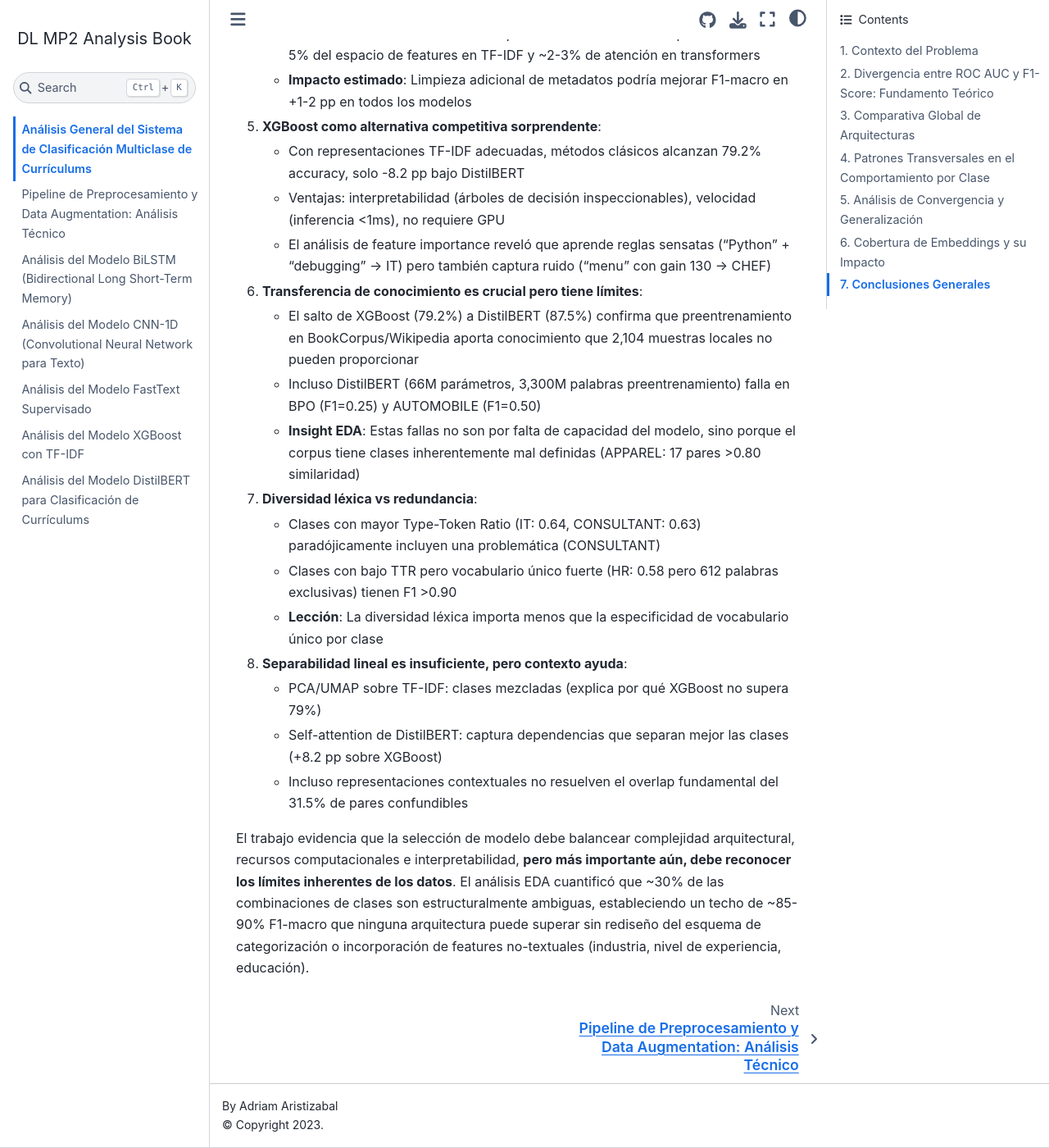
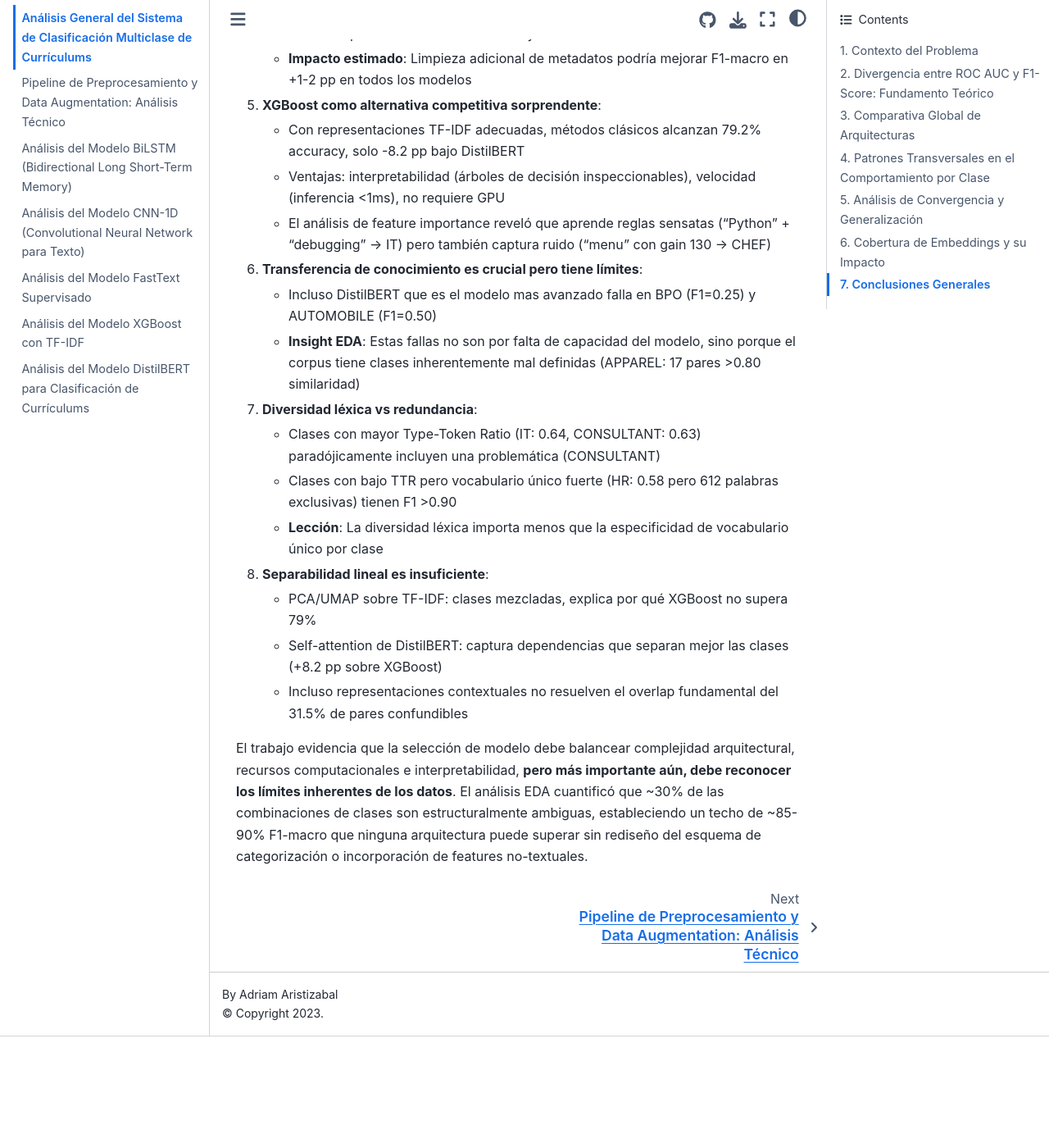
Before and after one commit to Ansemon/DLP2, a Jupyter Book: the page built from general_analysis.md, in a window 1280 px wide and 1400 px high, scrolled down 14307 px. Shown: the whole window at 82% size. Built offline with Jupyter Book 1.0.4 settings and Sphinx 7.4.7 and the Sphinx Book theme 1.1.4, drawn with Linux system fonts in a browser that asks for light colours; pages that are not in the unit, such as notebooks, are missing from menus; after the commit the page ends 15571 px from its top, so only the background shows below that; some of the changed text lies outside the part shown.

Commit message:
Fix titles and toc

```diff
--- a/general_analysis.md
+++ b/general_analysis.md
@@ -328,8 +328,7 @@ El sistema de clasificación multiclase de currículums presenta un caso de estu
    - El análisis de feature importance reveló que aprende reglas sensatas ("Python" + "debugging" → IT) pero también captura ruido ("menu" con gain 130 → CHEF)
 
 6. **Transferencia de conocimiento es crucial pero tiene límites**:
-   - El salto de XGBoost (79.2%) a DistilBERT (87.5%) confirma que preentrenamiento en BookCorpus/Wikipedia aporta conocimiento que 2,104 muestras locales no pueden proporcionar
-   - Incluso DistilBERT (66M parámetros, 3,300M palabras preentrenamiento) falla en BPO (F1=0.25) y AUTOMOBILE (F1=0.50)
+   - Incluso DistilBERT que es el modelo mas avanzado falla en BPO (F1=0.25) y AUTOMOBILE (F1=0.50)
    - **Insight EDA**: Estas fallas no son por falta de capacidad del modelo, sino porque el corpus tiene clases inherentemente mal definidas (APPAREL: 17 pares >0.80 similaridad)
 
 7. **Diversidad léxica vs redundancia**:
@@ -337,9 +336,9 @@ El sistema de clasificación multiclase de currículums presenta un caso de estu
    - Clases con bajo TTR pero vocabulario único fuerte (HR: 0.58 pero 612 palabras exclusivas) tienen F1 >0.90
    - **Lección**: La diversidad léxica importa menos que la especificidad de vocabulario único por clase
 
-8. **Separabilidad lineal es insuficiente, pero contexto ayuda**:
-   - PCA/UMAP sobre TF-IDF: clases mezcladas (explica por qué XGBoost no supera 79%)
+8. **Separabilidad lineal es insuficiente**:
+   - PCA/UMAP sobre TF-IDF: clases mezcladas, explica por qué XGBoost no supera 79%
    - Self-attention de DistilBERT: captura dependencias que separan mejor las clases (+8.2 pp sobre XGBoost)
    - Incluso representaciones contextuales no resuelven el overlap fundamental del 31.5% de pares confundibles
 
- El trabajo evidencia que la selección de modelo debe balancear complejidad arquitectural, recursos computacionales e interpretabilidad, **pero más importante aún, debe reconocer los límites inherentes de los datos**. El análisis EDA cuantificó que ~30% de las combinaciones de clases son estructuralmente ambiguas, estableciendo un techo de ~85-90% F1-macro que ninguna arquitectura puede superar sin rediseño del esquema de categorización o incorporación de features no-textuales (industria, nivel de experiencia, educación).
+ El trabajo evidencia que la selección de modelo debe balancear complejidad arquitectural, recursos computacionales e interpretabilidad, **pero más importante aún, debe reconocer los límites inherentes de los datos**. El análisis EDA cuantificó que ~30% de las combinaciones de clases son estructuralmente ambiguas, estableciendo un techo de ~85-90% F1-macro que ninguna arquitectura puede superar sin rediseño del esquema de categorización o incorporación de features no-textuales.
```
Also changed, not shown: other parts of general_analysis.md (+6 -6 lines), 7 other files.
